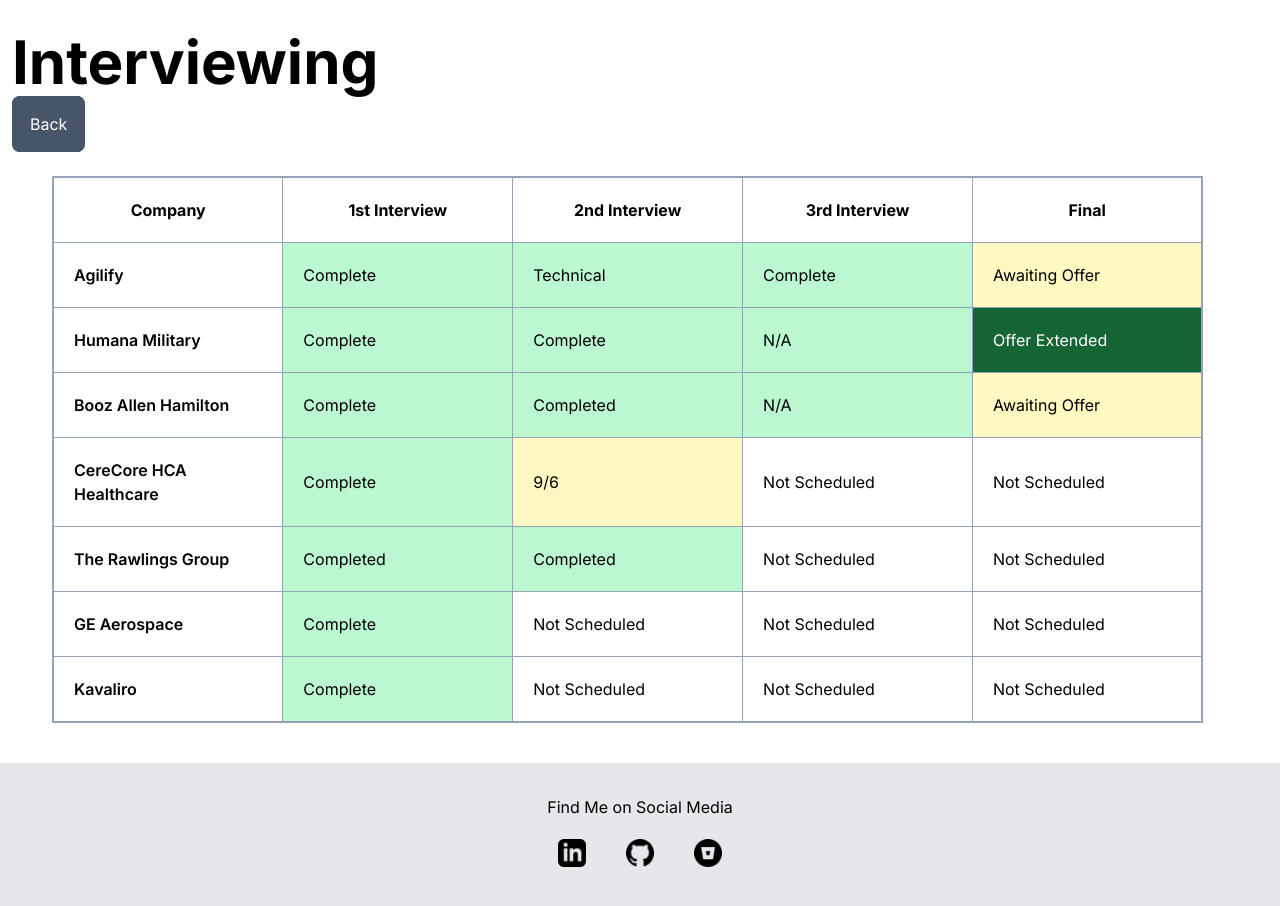
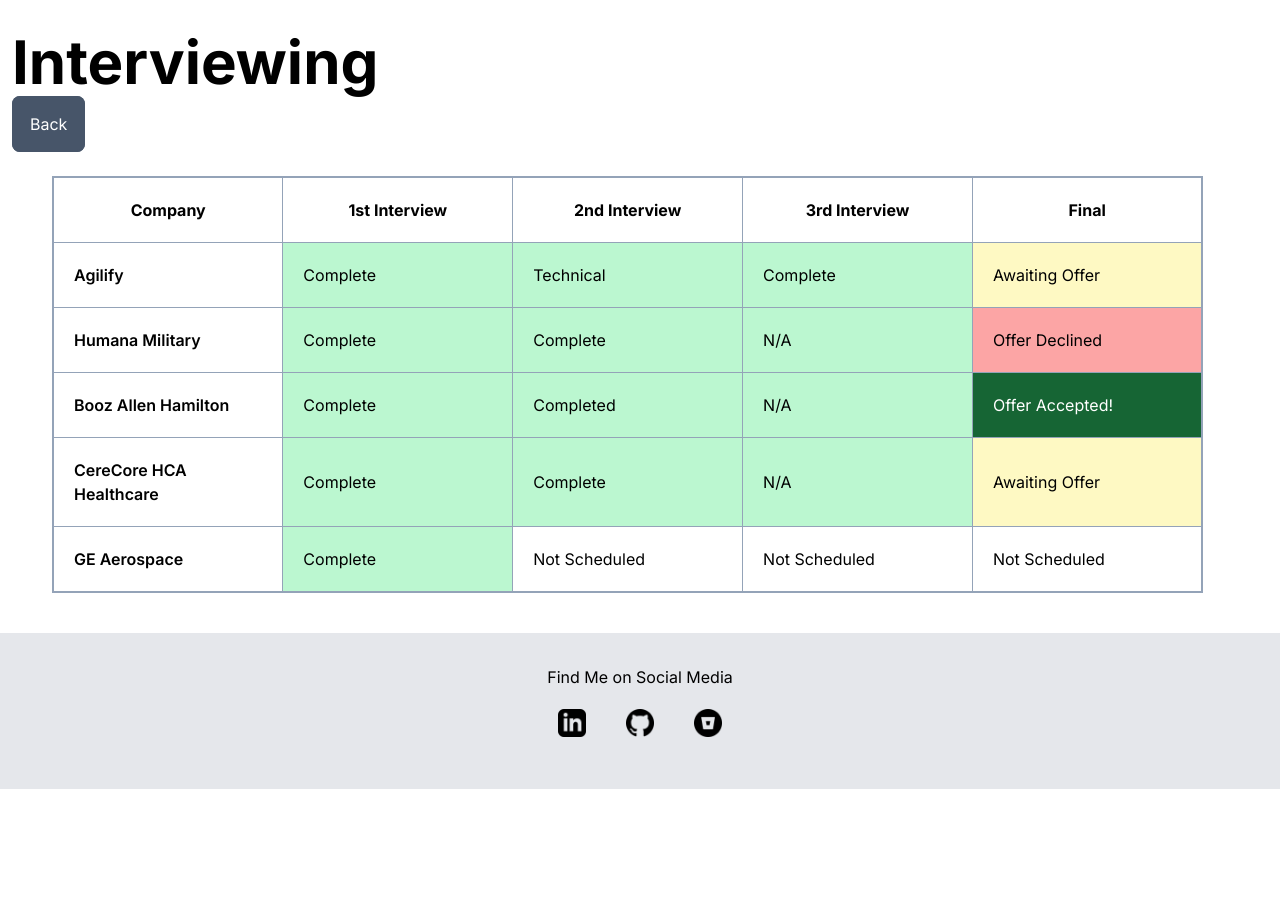
Before and after one commit to drethedevjs/andre-cv, a Next.js app: page /interviews in a window 1280 px wide. Shown: the top 906 px of the page. After the commit the page ends 800 px from the top, so only its background shows below. Built offline with nearby package versions, Linux system fonts and the light colour scheme.

Commit message:
Updated interview table and the way the job experience section looks.

```diff
--- a/app/interviews/page.tsx
+++ b/app/interviews/page.tsx
@@ -30,38 +30,24 @@
                 <td className="completed">Complete</td>
                 <td className="completed">Complete</td>
                 <td className="completed">N/A</td>
-                <td className="offer">Offer Extended</td>
+                <td className="bg-red-300">Offer Declined</td>
               </tr>
               <tr>
                 <td className="header-row">Booz Allen Hamilton</td>
                 <td className="completed">Complete</td>
                 <td className="completed">Completed</td>
                 <td className="completed">N/A</td>
-                <td className="scheduled">Awaiting Offer</td>
+                <td className="offer">Offer Accepted!</td>
               </tr>
               <tr>
                 <td className="header-row">CereCore HCA Healthcare</td>
                 <td className="completed">Complete</td>
-                <td className="scheduled">9/6</td>
-                <td>Not Scheduled</td>
-                <td>Not Scheduled</td>
-              </tr>
-              <tr>
-                <td className="header-row">The Rawlings Group</td>
-                <td className="completed">Completed</td>
-                <td className="completed" >Completed</td>
-                <td>Not Scheduled</td>
-                <td>Not Scheduled</td>
+                <td className="completed">Complete</td>
+                <td className="completed">N/A</td>
+                <td className="scheduled" >Awaiting Offer</td>
               </tr>
               <tr>
                 <td className="header-row">GE Aerospace</td>
-                <td className="completed">Complete</td>
-                <td>Not Scheduled</td>
-                <td>Not Scheduled</td>
-                <td>Not Scheduled</td>
-              </tr>
-              <tr>
-                <td className="header-row">Kavaliro</td>
                 <td className="completed">Complete</td>
                 <td>Not Scheduled</td>
                 <td>Not Scheduled</td>
--- a/components/Job.tsx
+++ b/components/Job.tsx
@@ -6,7 +6,7 @@
   const handleCopy = (description: Array<string>) => navigator.clipboard.writeText(description.join("\n"));
 
   return (
-    <div className="border-8 sm:p-6 p-3 rounded-md">
+    <div className="border-4 border-slate-400 shadow-md sm:p-6 p-3 rounded-md">
       <div className="flex items-center justify-between">
         <div className="flex items-center">
           <h3 className="sm:mb-1">{job.position}, {job.company}</h3>
```
